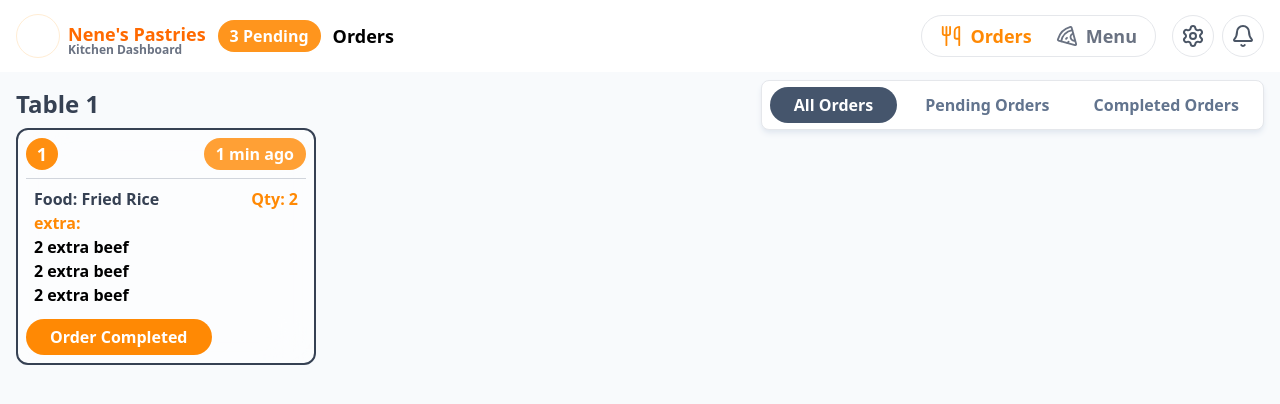
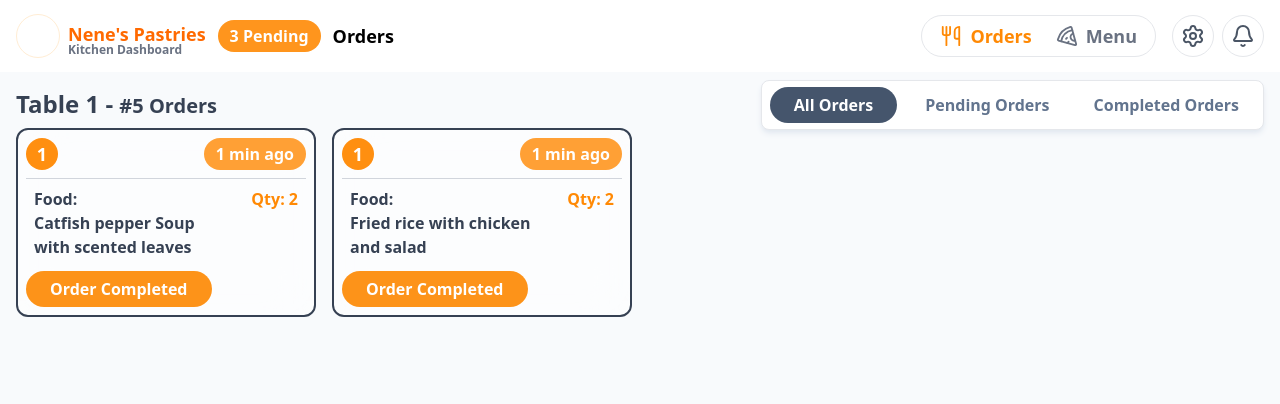
Before and after one commit to munachi821/Table-tap, a Next.js app: page /kitchen in a window 1280 px wide. Shown: the top 404 px of the page. Built offline with nearby package versions, Linux system fonts and the light colour scheme.

Commit message:
updated the ui for the food card

```diff
--- a/app/kitchen/page.tsx
+++ b/app/kitchen/page.tsx
@@ -63,7 +63,9 @@ const Kitchen = () => {
 
         {/* Main Body */}
         <div className="p-4">
-          <h2 className="font-semibold text-2xl text-gray-700 mb-2">Table 1</h2>
+          <h2 className="font-semibold text-2xl text-gray-700 mb-2">
+            Table 1 - <span className="text-xl">#5 Orders</span>
+          </h2>
           <div className="grid grid-cols-4 gap-4">
             <div className="rounded-xl border-2 border-gray-700 p-2 bg-white/50 backdrop-blur-xl">
               <header className="flex items-center justify-between border-b pb-2 mb-2 border-gray-300">
@@ -76,22 +78,45 @@ const Kitchen = () => {
               </header>
 
               <div className="px-2">
-                <div className="flex justify-between font-semibold">
-                  <h3 className="text-gray-700">Food: Fried Rice</h3>{" "}
-                  <p className="text-orange-400">Qty: 2</p>
+                <div className="font-semibold flex justify-between">
+                  <div className="text-gray-700 w-50">
+                    <p>
+                      Food: <br /> Catfish pepper Soup with scented leaves
+                    </p>
+                  </div>
+                  <p className="text-orange-400 shrink-0">Qty: 2</p>
                 </div>
-                <p className="list-none text-orange-400 font-semibold">
-                  extra:{" "}
-                </p>
-                <ul className="font-semibold">
-                  <li>2 extra beef</li>
-                  <li>2 extra beef</li>
-                  <li>2 extra beef</li>
-                </ul>
               </div>
 
               <div className="mt-3">
-                <button className="px-6 py-1.5 rounded-full text-base font-semibold capitalize transition-colors hover:bg-orange-400/90 bg-orange-400 text-white shadow-base cursor-pointer">
+                <button className="px-6 py-1.5 rounded-full text-base font-semibold capitalize transition-colors hover:bg-[#fd9319]/90 bg-[#fd9319] text-white shadow-base cursor-pointer">
+                  Order Completed
+                </button>
+              </div>
+            </div>
+            <div className="rounded-xl border-2 border-gray-700 p-2 bg-white/50 backdrop-blur-xl">
+              <header className="flex items-center justify-between border-b pb-2 mb-2 border-gray-300">
+                <div className="size-8 flex items-center justify-center text-white bg-orange-400/95 text-lg font-bold rounded-full">
+                  1
+                </div>
+                <div className="py-4 text-white bg-orange-400/80 text-base leading-0 font-semibold rounded-full w-fit px-3">
+                  1 min ago
+                </div>
+              </header>
+
+              <div className="px-2">
+                <div className="font-semibold flex justify-between">
+                  <div className="text-gray-700 w-50">
+                    <p>
+                      Food: <br /> Fried rice with chicken and salad
+                    </p>
+                  </div>
+                  <p className="text-orange-400 shrink-0">Qty: 2</p>
+                </div>
+              </div>
+
+              <div className="mt-3">
+                <button className="px-6 py-1.5 rounded-full text-base font-semibold capitalize transition-colors hover:bg-[#fd9319]/90 bg-[#fd9319] text-white shadow-base cursor-pointer">
                   Order Completed
                 </button>
               </div>
```
